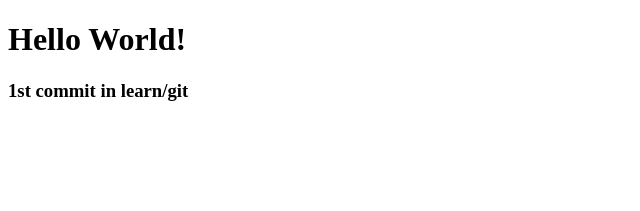
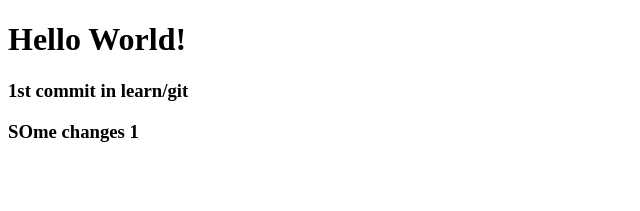
Before and after one commit to learn-With-Fun-16/ng-nostalgia, an Angular app: page / in a window 1280 px wide. Shown: the top 211 px of the page, without its empty margins (0-640 px from the left). Built offline with nearby package versions, Linux system fonts and the light colour scheme.

Commit message:
some chnages 1

```diff
--- a/src/app/app.html
+++ b/src/app/app.html
@@ -1,2 +1,3 @@
 <h1>Hello World!</h1>
 <h3>1st commit in learn/git</h3>
+<h3>SOme changes 1</h3>
```
